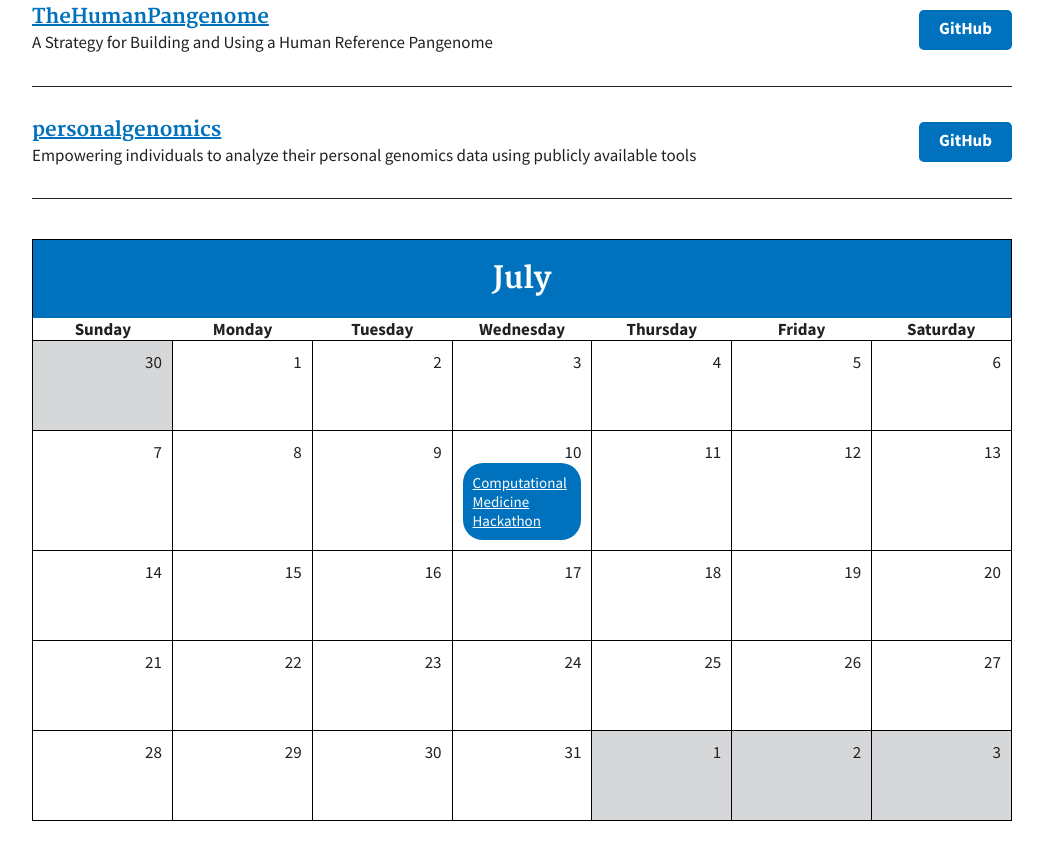
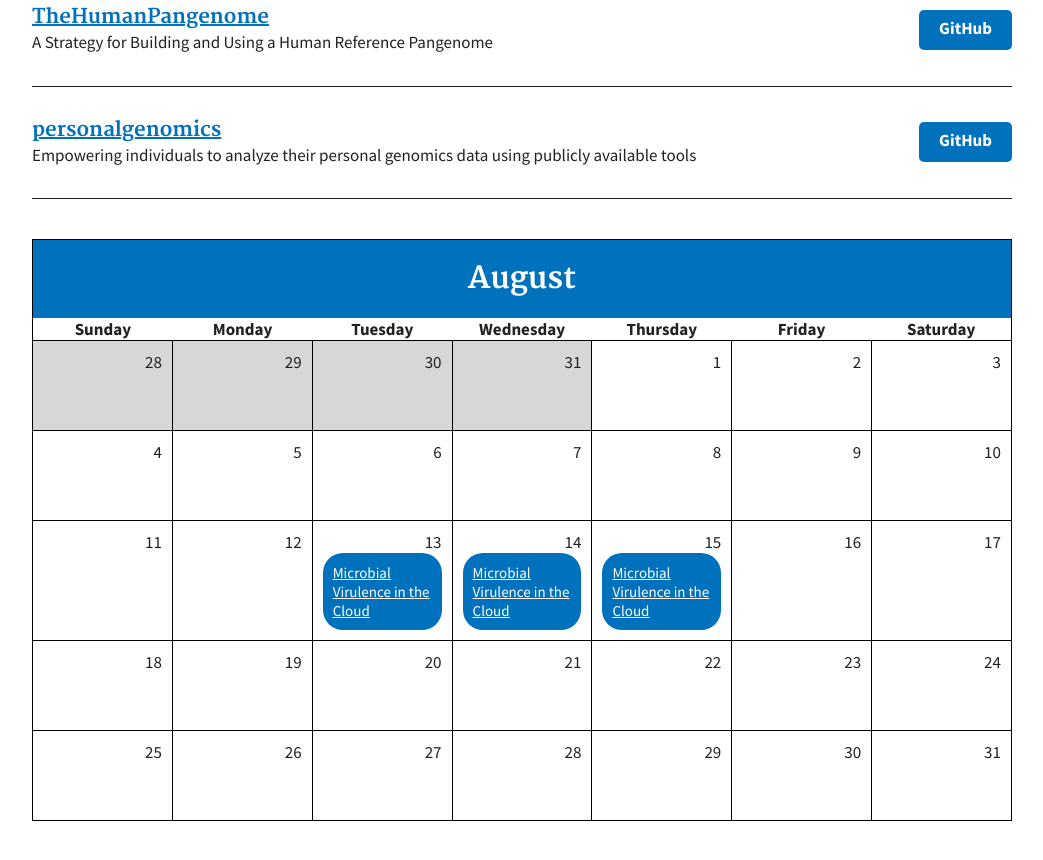
Before and after one commit to NCBI-Codeathons/ncbi-codeathons.github.io, a Jekyll site: the page built from index.md, in a window 1280 px wide and 900 px high, scrolled down 2128 px. Shown: the top 860 px of the window, without its empty margins (118-1161 px from the left). Built offline with Jekyll 4.4.1, drawn with Linux system fonts in a browser that asks for light colours.

Commit message:
Updated calendar for August, added event: Microbial Virulence in the Cloud

```diff
--- a/_data/calendar.yml
+++ b/_data/calendar.yml
@@ -1,121 +1,127 @@
 - calendar:
   calendar-week:
-    - day: "30"
+    - day: "28"
       disabled: "disabled"
       mobile-day: "Sun"
 
-    - day: "1"
+    - day: "29"
+      disabled: "disabled"
       mobile-day: "Mon"
 
-    - day: "2"
+    - day: "30"
+      disabled: "disabled"
       mobile-day: "Tue"
 
-    - day: "3"
+    - day: "31"
+      disabled: "disabled"
       mobile-day: "Wed"
 
-    - day: "4"
+    - day: "1"
       mobile-day: "Thu"
 
-    - day: "5"
+    - day: "2"
       mobile-day: "Fri"
 
-    - day: "6"
+    - day: "3"
       mobile-day: "Sat"
 
 - calendar:
   calendar-week:
-    - day: "7"
+    - day: "4"
       mobile-day: "Sun"
 
-    - day: "8"
+    - day: "5"
       mobile-day: "Mon"
 
-    - day: "9"
+    - day: "6"
       mobile-day: "Tue"
 
-    - day: "10"
-      active: "event"
-      event: "Computational Medicine Hackathon"
-      link: "#"
+    - day: "7"
       mobile-day: "Wed"
 
-    - day: "11"
+    - day: "8"
       mobile-day: "Thu"
 
-    - day: "12"
+    - day: "9"
       mobile-day: "Fri"
 
-    - day: "13"
+    - day: "10"
       mobile-day: "Sat"
 
 - calendar:
   calendar-week:
-    - day: "14"
+    - day: "11"
       mobile-day: "Sun"
 
-    - day: "15"
+    - day: "12"
       mobile-day: "Mon"
 
-    - day: "16"
+    - day: "13"
+      active: "event"
+      event: "Microbial Virulence in the Cloud"
+      link: "https://support.nlm.nih.gov/microvb_hackathon/"
       mobile-day: "Tue"
 
-    - day: "17"
+    - day: "14"
+      active: "event"
+      event: "Microbial Virulence in the Cloud"
+      link: "https://support.nlm.nih.gov/microvb_hackathon/"
       mobile-day: "Wed"
 
-    - day: "18"
+    - day: "15"
+      active: "event"
+      event: "Microbial Virulence in the Cloud"
+      link: "https://support.nlm.nih.gov/microvb_hackathon/"
       mobile-day: "Thu"
 
-    - day: "19"
+    - day: "16"
       mobile-day: "Fri"
 
-    - day: "20"
+    - day: "17"
       mobile-day: "Sat"
 
 - calendar:
   calendar-week:
-    - day: "21"
+    - day: "18"
       mobile-day: "Sun"
 
-    - day: "22"
+    - day: "19"
       mobile-day: "Mon"
 
-    - day: "23"
+    - day: "20"
       mobile-day: "Tue"
 
-    - day: "24"
+    - day: "21"
       mobile-day: "Wed"
 
-    - day: "25"
+    - day: "22"
       mobile-day: "Thu"
 
-    - day: "26"
+    - day: "23"
       mobile-day: "Fri"
 
-    - day: "27"
+    - day: "24"
       mobile-day: "Sat"
 
 - calendar:
   calendar-week:
-    - day: "28"
+    - day: "25"
       mobile-day: "Sun"
 
-    - day: "29"
+    - day: "26"
       mobile-day: "Mon"
 
-    - day: "30"
+    - day: "27"
       mobile-day: "Tue"
 
-    - day: "31"
+    - day: "28"
       mobile-day: "Wed"
 
-    - day: "1"
-      disabled: "disabled"
+    - day: "29"
       mobile-day: "Thu"
 
-    - day: "2"
-      disabled: "disabled"
+    - day: "30"
       mobile-day: "Fri"
 
-    - day: "3"
-      disabled: "disabled"
+    - day: "31"
       mobile-day: "Sat"
--- a/index.md
+++ b/index.md
@@ -20,7 +20,7 @@ title: Home
 
 <!-- <button><a href="/products">View More Products</a></button> -->
 
-{% include calendar.html month="July" %}
+{% include calendar.html month="August" %}
 
 <!--have show more script here so it only runs on home page -->
 <script src="/js/show-more.js"></script>
```
